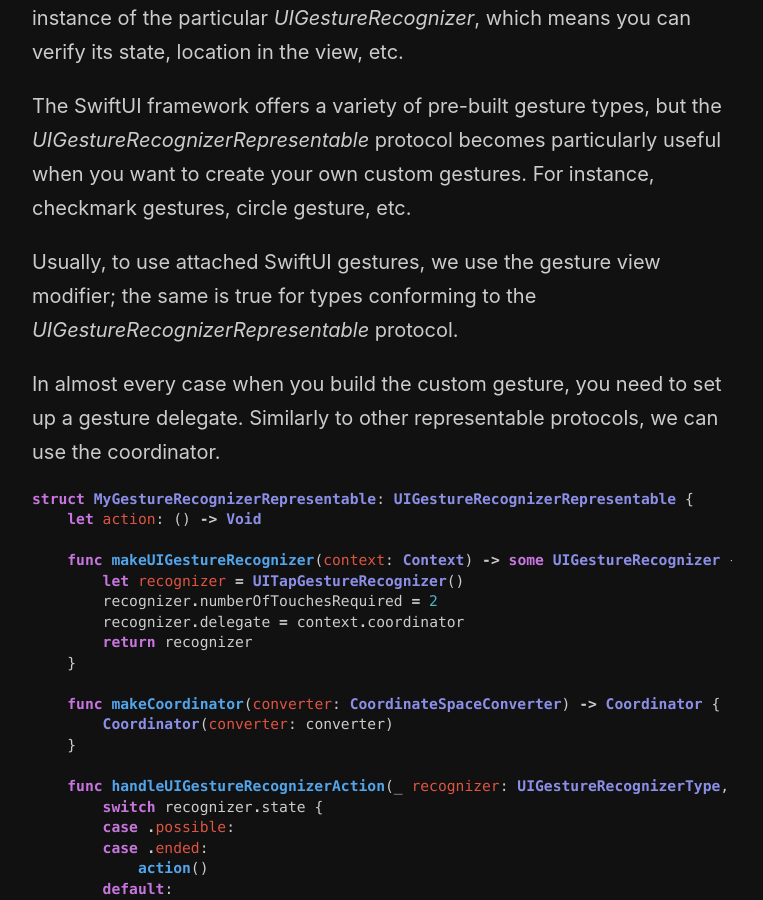
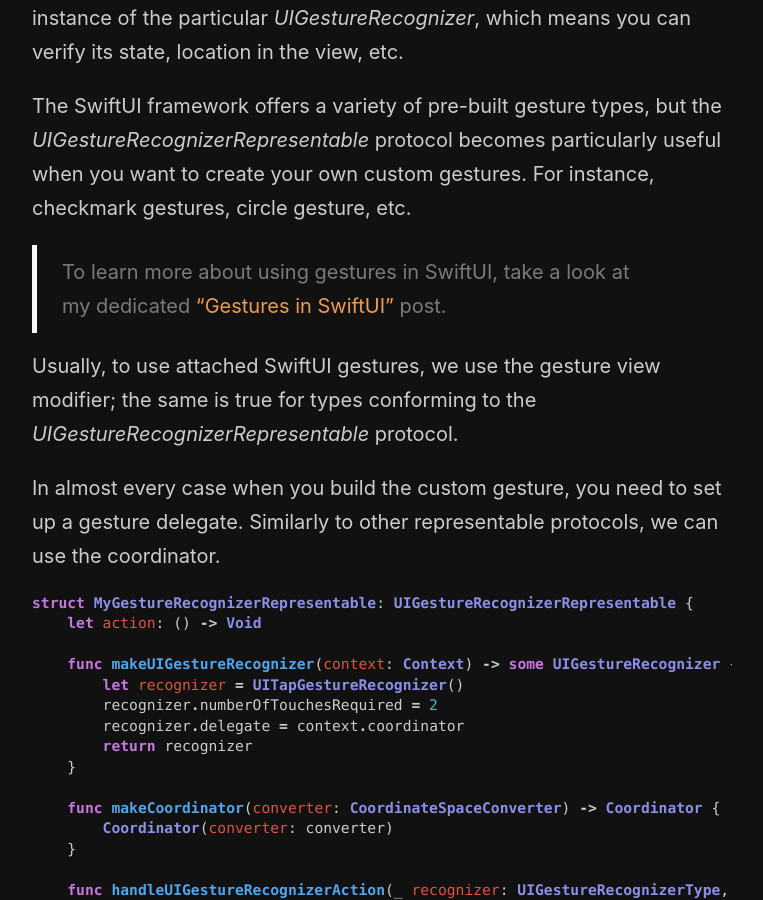
Before and after one commit to mecid/mecid.github.io, a Jekyll site: the page built from _posts/2024-12-17-introducing-uigesturerecognizerrepresentable-protocol-in-swiftui.md, in a window 1280 px wide and 900 px high, scrolled down 1814 px. Shown: the whole window, without its empty margins (258-1021 px from the left). Built offline with Jekyll 4.4.1, drawn with Linux system fonts in a browser that asks for light colours.

Commit message:
reference post added to the gesture representable post

```diff
--- a/_posts/2024-12-17-introducing-uigesturerecognizerrepresentable-protocol-in-swiftui.md
+++ b/_posts/2024-12-17-introducing-uigesturerecognizerrepresentable-protocol-in-swiftui.md
@@ -48,6 +48,8 @@ The *handleUIGestureRecognizerAction* is not required by the protocol and provid
 In the *handleUIGestureRecognizerAction* function, you have access to the instance of the particular *UIGestureRecognizer*, which means you can verify its state, location in the view, etc.
 
 The SwiftUI framework offers a variety of pre-built gesture types, but the *UIGestureRecognizerRepresentable* protocol becomes particularly useful when you want to create your own custom gestures. For instance, checkmark gestures, circle gesture, etc.
+
+> To learn more about using gestures in SwiftUI, take a look at my dedicated ["Gestures in SwiftUI"](/2019/07/10/gestures-in-swiftui/) post.
 
 Usually, to use attached SwiftUI gestures, we use the gesture view modifier; the same is true for types conforming to the *UIGestureRecognizerRepresentable* protocol.
 
```
